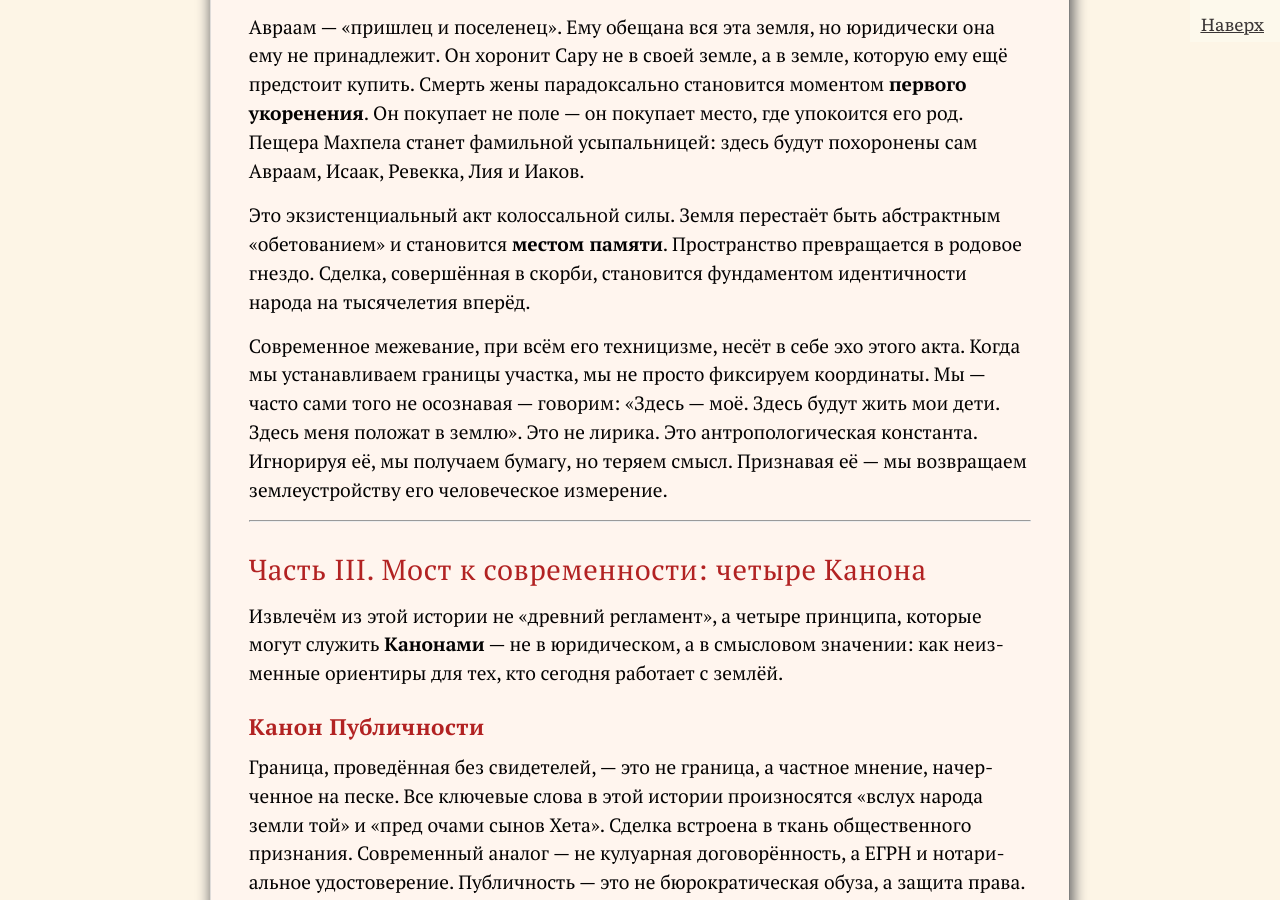
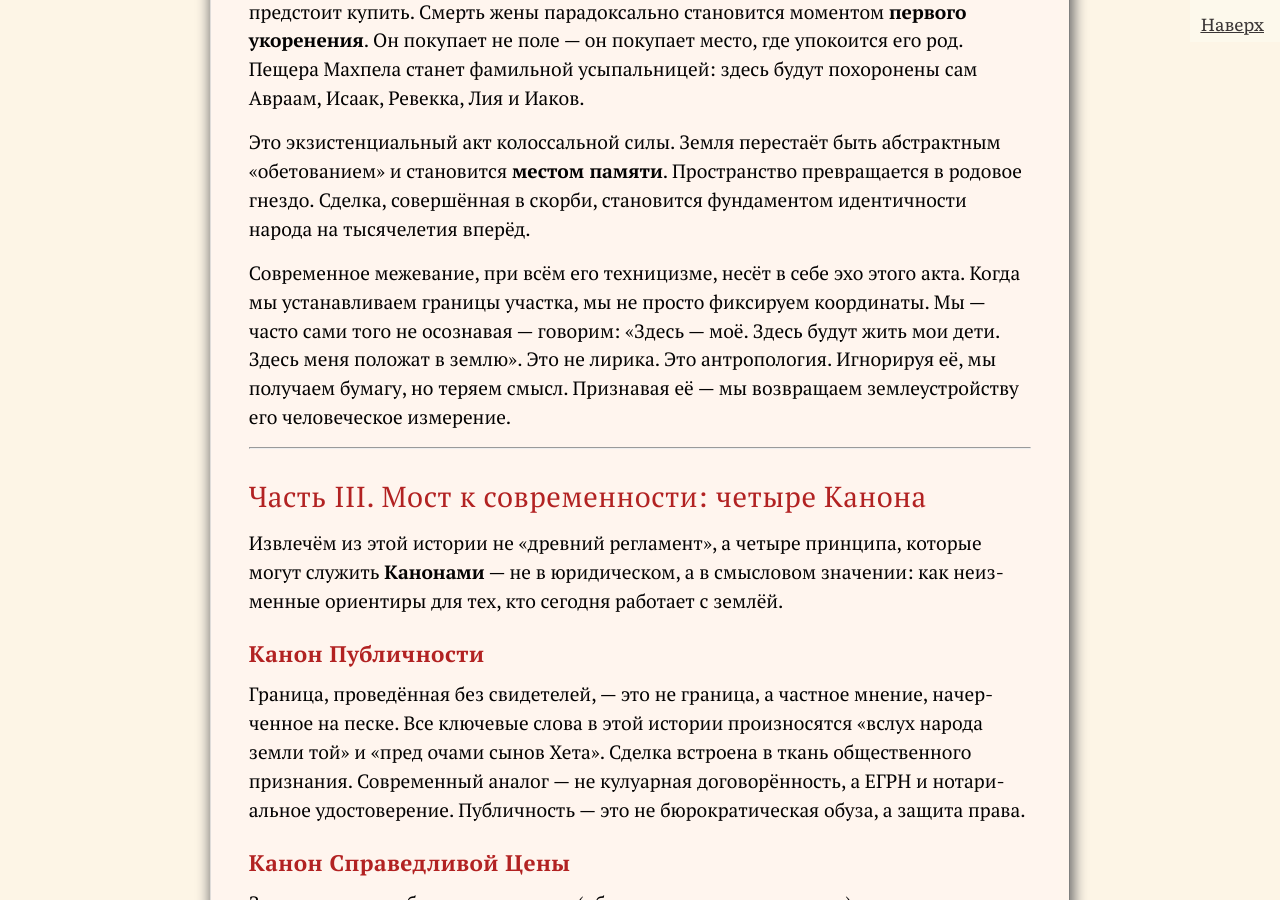
Before and after one commit to SergSi/land-use-art, a Jekyll site: the page built from _posts/2023-09-01-book.md, in a window 1280 px wide and 900 px high, scrolled down 7904 px. Built offline with Jekyll 4.4.1, drawn with Linux system fonts in a browser that asks for light colours; some web fonts are replaced; some of the changed text lies outside the part shown.

Commit message:
Update 2023-09-01-book.md

```diff
--- a/_posts/2023-09-01-book.md
+++ b/_posts/2023-09-01-book.md
@@ -128,7 +126,7 @@ class: lib
 
 Это экзистенциальный акт колоссальной силы. Земля перестаёт быть абстрактным «обетованием» и становится **местом памяти**. Пространство превращается в родовое гнездо. Сделка, совершённая в скорби, становится фундаментом идентичности народа на тысячелетия вперёд.
 
-Современное межевание, при всём его техницизме, несёт в себе эхо этого акта. Когда мы устанавливаем границы участка, мы не просто фиксируем координаты. Мы — часто сами того не осознавая — говорим: «Здесь — моё. Здесь будут жить мои дети. Здесь меня положат в землю». Это не лирика. Это антропологическая константа. Игнорируя её, мы получаем бумагу, но теряем смысл. Признавая её — мы возвращаем землеустройству его человеческое измерение.
+Современное межевание, при всём его техницизме, несёт в себе эхо этого акта. Когда мы устанавливаем границы участка, мы не просто фиксируем координаты. Мы — часто сами того не осознавая — говорим: «Здесь — моё. Здесь будут жить мои дети. Здесь меня положат в землю». Это не лирика. Это антропология. Игнорируя её, мы получаем бумагу, но теряем смысл. Признавая её — мы возвращаем землеустройству его человеческое измерение.
 
 ------
 
```
Also changed, not shown: other parts of _posts/2023-09-01-book.md (+0 -2 lines).
